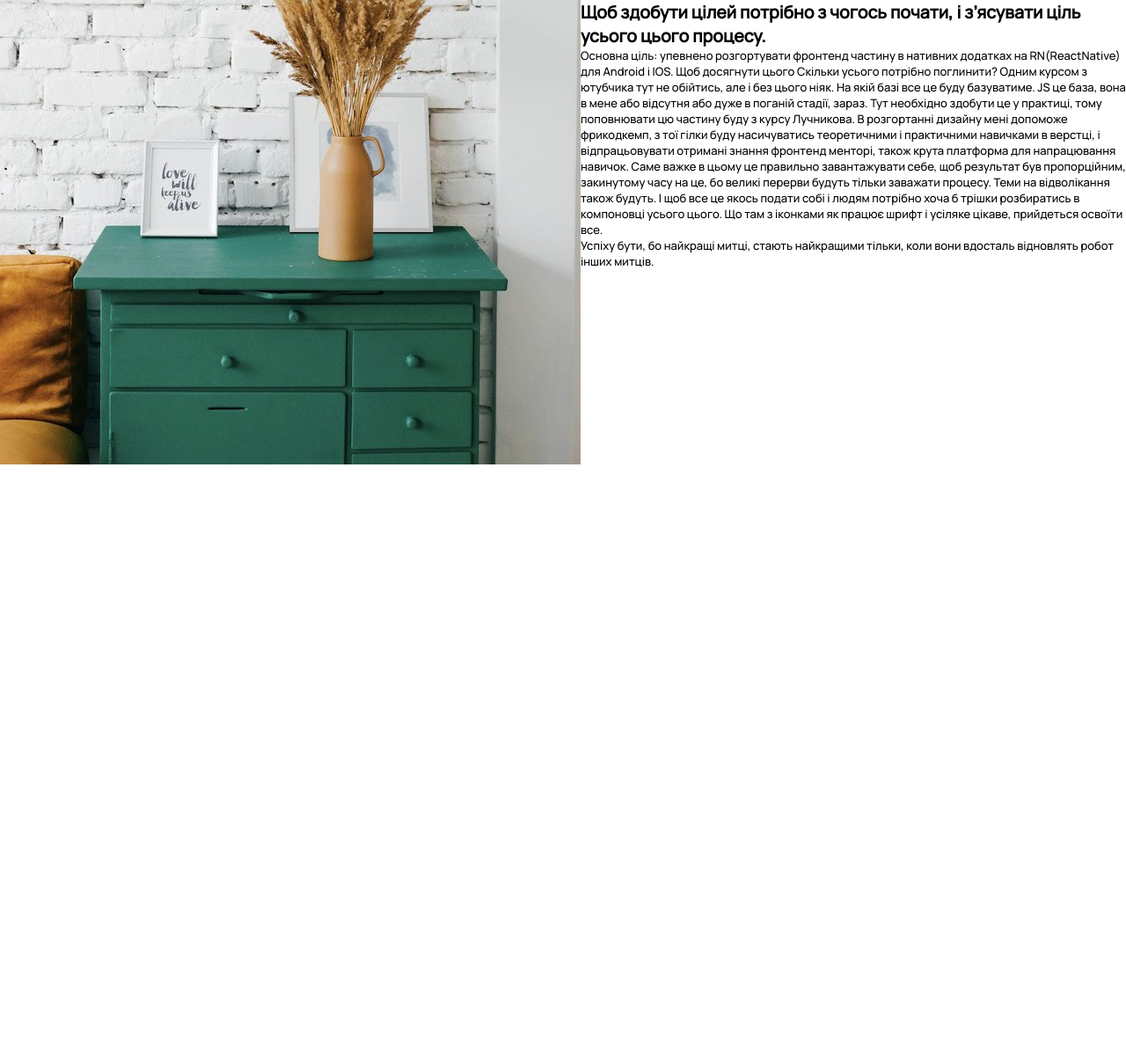
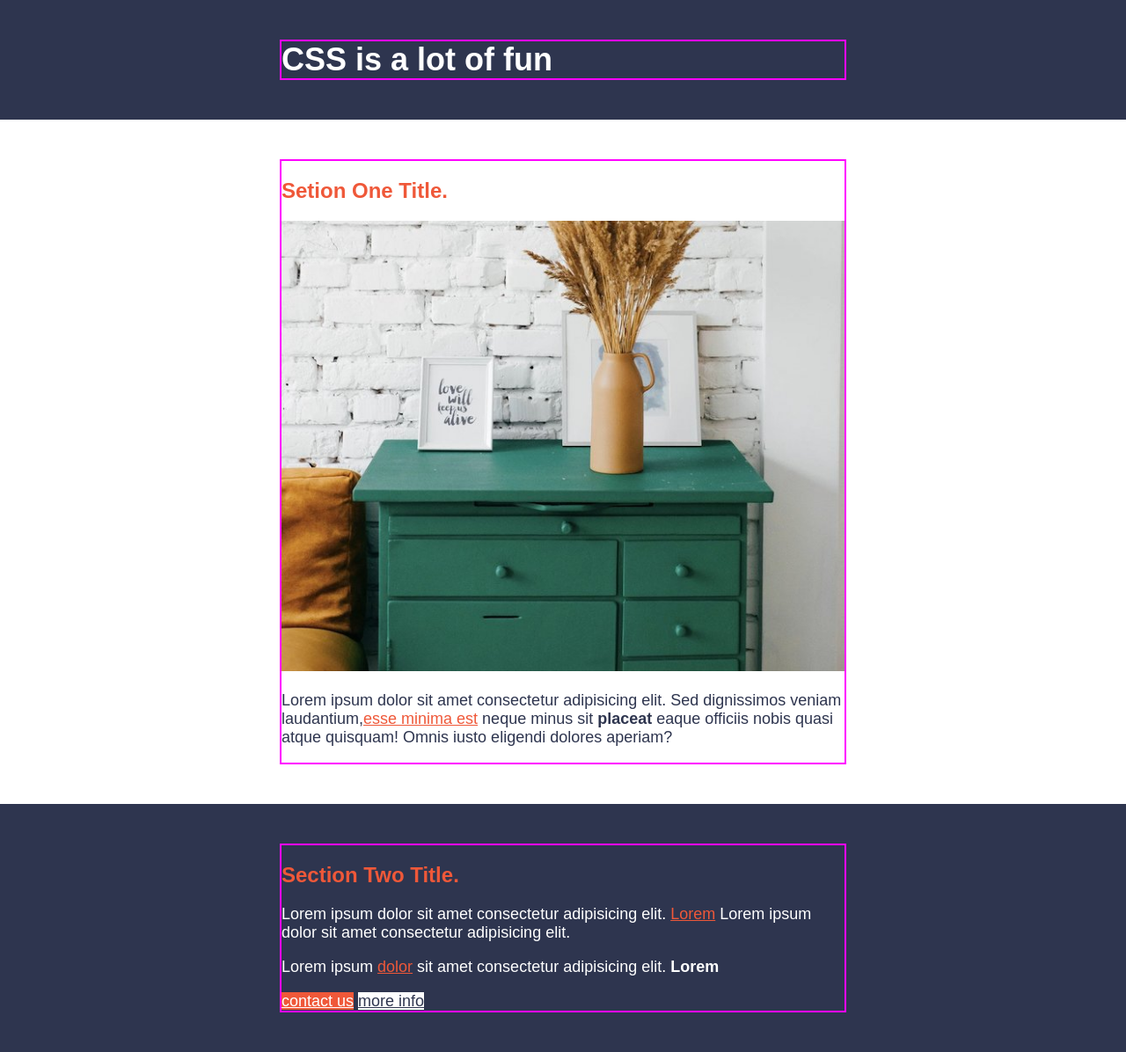
Before and after one commit to sledua/sled-speaks, a plain HTML site: page index.html in a window 1280 px wide. Shown: the whole page at 88% size. Before the commit the page ends 800 px from the top, so only its background shows below. Drawn offline with Linux system fonts and the light colour scheme.

Commit message:
fix
fix all prod? and new lines

```diff
--- a/css/style.css
+++ b/css/style.css
@@ -1,27 +1,66 @@
-* {
+body {
     margin: 0;
-    padding: 0;
+    font-size: 18px;
+    font-family: 'Lata', sans-serif;
+    color: #2e354f;
 }
-@font-face {
-    font-family: 'Manrope-Bold';
-    src: url('../assets/font/Manrope-Bold.ttf') format('truetype');
-    font-style: normal;
-    font-weight: bold;
+img {
+    width: 100%;
 }
-@font-face {
-    font-family: 'Manrope-Medium';
-    src: url('../assets/font/Manrope-Medium.ttf') format('truetype');
-    font-style: normal;
-    font-weight: normal;
+h1, h2, strong {
+    font-weight: 900;
 }
-body {
-    font-family: 'Manrope-Medium', sans-serif;
-    font-size: 13px;
-
+h1 {
+    font-size: 2.25rem;
+    margin: 0;
 }
-.flex {
-    display: flex;
+h2 {
+    font-size: 1.5rem;
+    color: #ef5839;
 }
 a {
-    font-size: 11px;
+    color: #ef5839;
 }
+a:hover, a:focus {
+    color: #d4b44c;
+}
+.btn {
+    display: inline-block;
+    padding: 10px 25px;
+    text-decoration: none;
+}
+.btn-accent {
+    background: #ef5839;
+    color: #fff;
+}
+.btn-accent:hover {
+    color: #2e354f;
+    background: #d4b44c;
+}
+.btn-white {
+    background: #fff;
+    color: #2e354f;
+}
+.btn-white:hover {
+    color: #2e354f;
+    background: #999;
+}
+header {
+    background: #2e354f;
+    padding: 2.8125rem 0;
+    color: #fff;
+}
+section {
+    padding: 2.8125rem 0;
+}
+
+.container {
+    width: 50%;
+    margin: 0 auto;
+    border: 2px solid magenta;
+}
+
+.section-two {
+    background: #2e354f;
+    color: #fff;
+}
--- a/index.html
+++ b/index.html
@@ -9,23 +9,30 @@
     <link  rel="stylesheet" href="css/style.css">
 </head>
 <body>
-    <div class="container">
-        <div class="card-box flex">
-            <div class="pic">
-                <img src="./assets/img/drawers.jpg" alt="picture">
-            </div>
-            <div class="info">
-                <h2>Щоб здобути цілей потрібно з чогось почати, і з’ясувати ціль усього цього процесу.</h2>
-                <p>Основна ціль: упевнено розгортувати фронтенд частину в нативних додатках на RN(ReactNative) для Android і IOS. Щоб досягнути цього Скільки усього потрібно поглинити? Одним курсом з ютубчика тут не обійтись, але і без цього ніяк.
-                    На якій базі все це буду базуватиме. JS це база, вона в мене або відсутня або дуже в поганій стадії, зараз. Тут необхідно здобути це у практиці, тому поповнювати цю частину буду з курсу Лучникова.
-                    В розгортанні дизайну мені допоможе фрикодкемп, з тої гілки буду насичуватись теоретичними і практичними навичками в верстці, і відпрацьовувати отримані знання фронтенд менторі, також крута платформа для напрацювання навичок.
-                    Саме важке в цьому це правильно завантажувати себе, щоб результат був пропорційним, закинутому часу на це, бо великі перерви будуть тільки заважати процесу. Теми на відволікання також будуть.
-                    І щоб все це якось подати собі і людям потрібно хоча б трішки розбиратись в компоновці усього цього.
-                    Що там з іконками як працює шрифт і усіляке цікаве, прийдеться освоїти все. </p>
-                    <p>Успіху бути, бо найкращі митці, стають найкращими тільки, коли вони вдосталь відновлять робот інших митців.</p>
-            </div>
+    <header>
+        <div class="container">
+            <h1>CSS is a lot of fun</h1>
         </div>
-    </div>
+    </header>
+    <section class="section-one">
+        <div class="container">
+            <h2>Setion One Title.</h2>
+            <img src="assets/img/drawers.jpg" alt="drawers">
+            <p>Lorem ipsum dolor sit amet consectetur adipisicing elit.
+                Sed dignissimos veniam laudantium,<a href="#">esse minima est</a> neque minus
+                sit <strong>placeat</strong> eaque officiis nobis quasi atque quisquam!
+                Omnis iusto eligendi dolores aperiam?</p>
+        </div>
+    </section>
+    <section class="section-two">
+        <div class="container">
+            <h2>Section Two Title.</h2>
+            <p>Lorem ipsum dolor sit amet consectetur adipisicing elit. <a href="#">Lorem</a> Lorem ipsum dolor sit amet consectetur adipisicing elit. </p>
+            <p>Lorem ipsum <a href="#">dolor</a> sit amet consectetur adipisicing elit. <strong>Lorem</strong> </p>
+            <a href="#" class="btn-accent">contact us</a>
+            <a href="#" class="btn-white">more info</a>
+        </div>
+    </section>
     <!-- Щоб здобути цілей потрібно з чогось почати, і з’ясувати ціль усього цього процесу.
 Основна ціль: упевнено розгортувати фронтенд частину в нативних додатках на RN(ReactNative) для Android і IOS. Щоб досягнути цього Скільки усього потрібно поглинити? Одним курсом з ютубчика тут не обійтись, але і без цього ніяк.
 На якій базі все це буду базуватиме. JS це база, вона в мене або відсутня або дуже в поганій стадії, зараз. Тут необхідно здобути це у практиці, тому поповнювати цю частину буду з курсу Лучникова.
```
